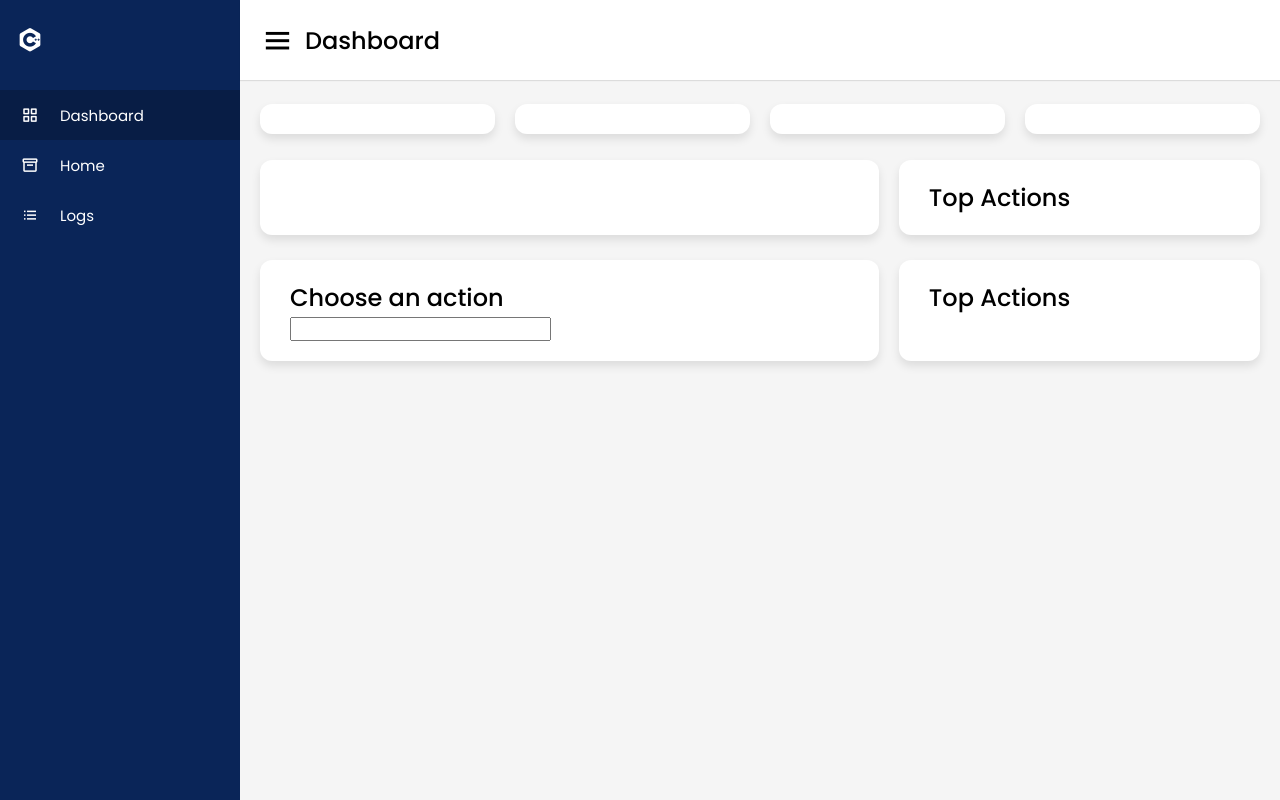
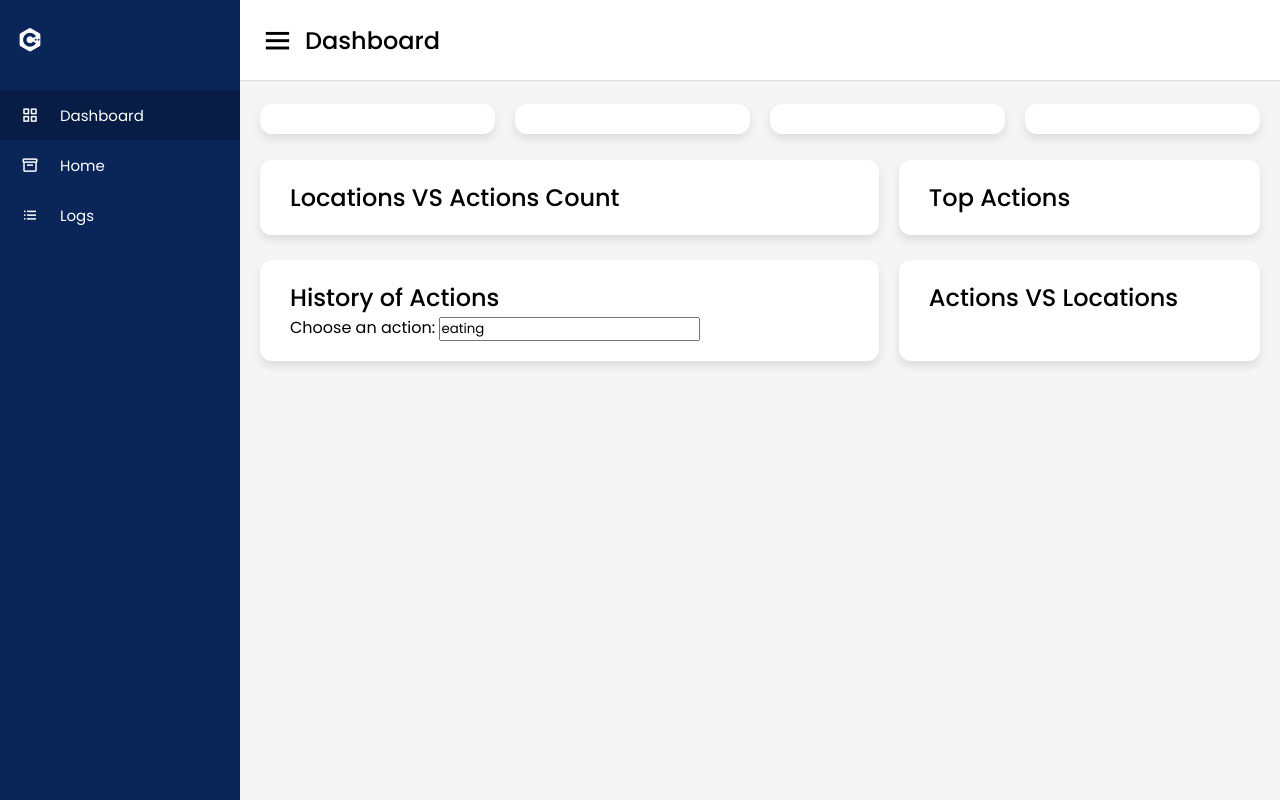
Before and after one commit to mo-shaffei/action-detection-app, a Flask app: template templates/visualize.html in a window 1280 px wide. Run offline with Flask 2, Linux system fonts and the light colour scheme; the template is opened without the code that fills it, so the values that code supplies are empty; some libraries are stand-ins or nearby versions.

Commit message:
edited titles of figures

```diff
--- a/templates/visualize.html
+++ b/templates/visualize.html
@@ -90,7 +90,7 @@
 
         <div class="sales-boxes">
             <div class="recent-sales box">
-              <div class="title"> </div>
+              <div class="title">Locations VS Actions Count </div>
               <div id='chart2' class='chart'”></div>
 
            </div>
@@ -105,22 +105,23 @@
 
         <div class="sales-boxes">
           <div class="recent-sales box">
-            <div class="title">Choose an action </div>
-
-            <input type="text" id="fname" name="fname" onchange="cb(this.value)">
+            <div class="title">History of Actions </div>
+            Choose an action:
+            <input type="text" value="eating" id="fname" name="fname" onchange="cb(this.value)">
             <div id="chart" class="chart"></div>
 
         </div>
 
         <div class="top-sales box">
-          <div class="title">Top Actions</div>
+          <div class="title">Actions VS Locations</div>
           <div id='chart4' class='chart'”></div>
 
         </div>
         </div>
+  </div>
 
-  </div>
-  <br>
+<br>
+
 </div>
 
 </section>
```
